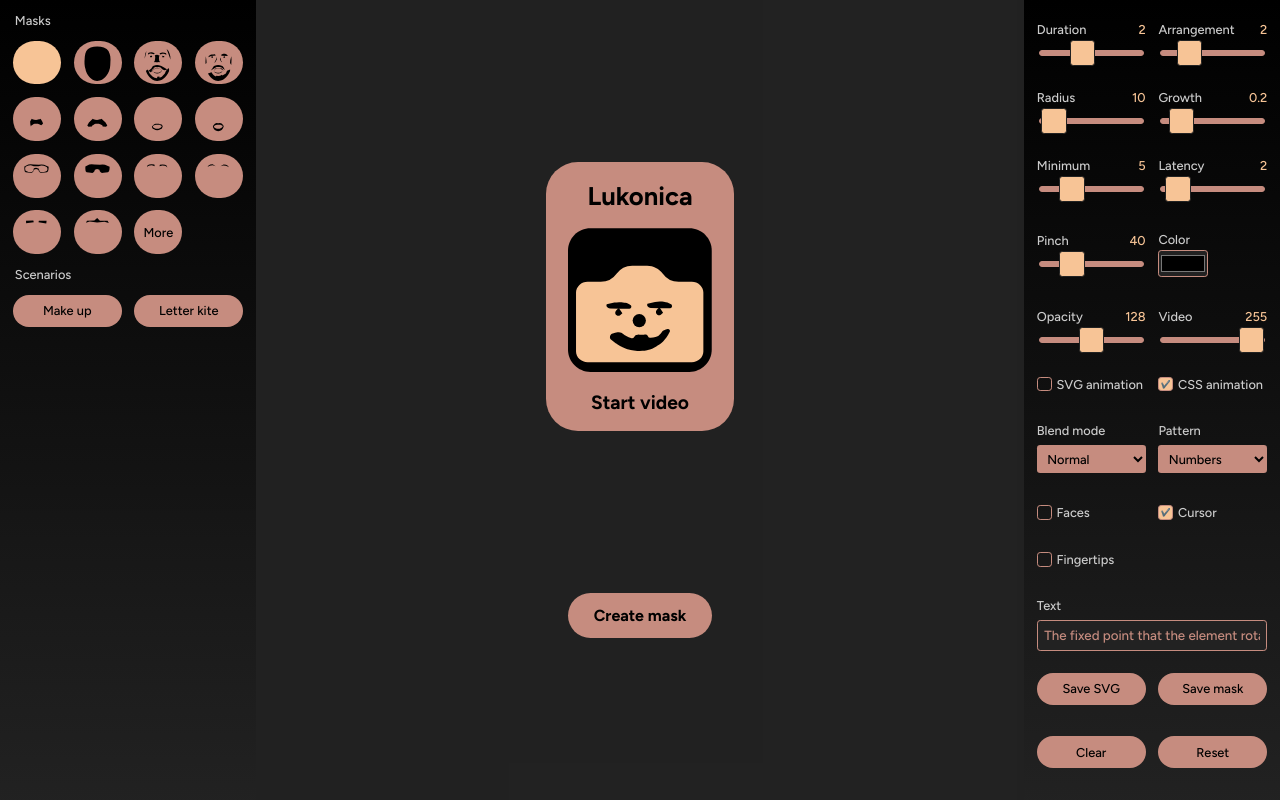
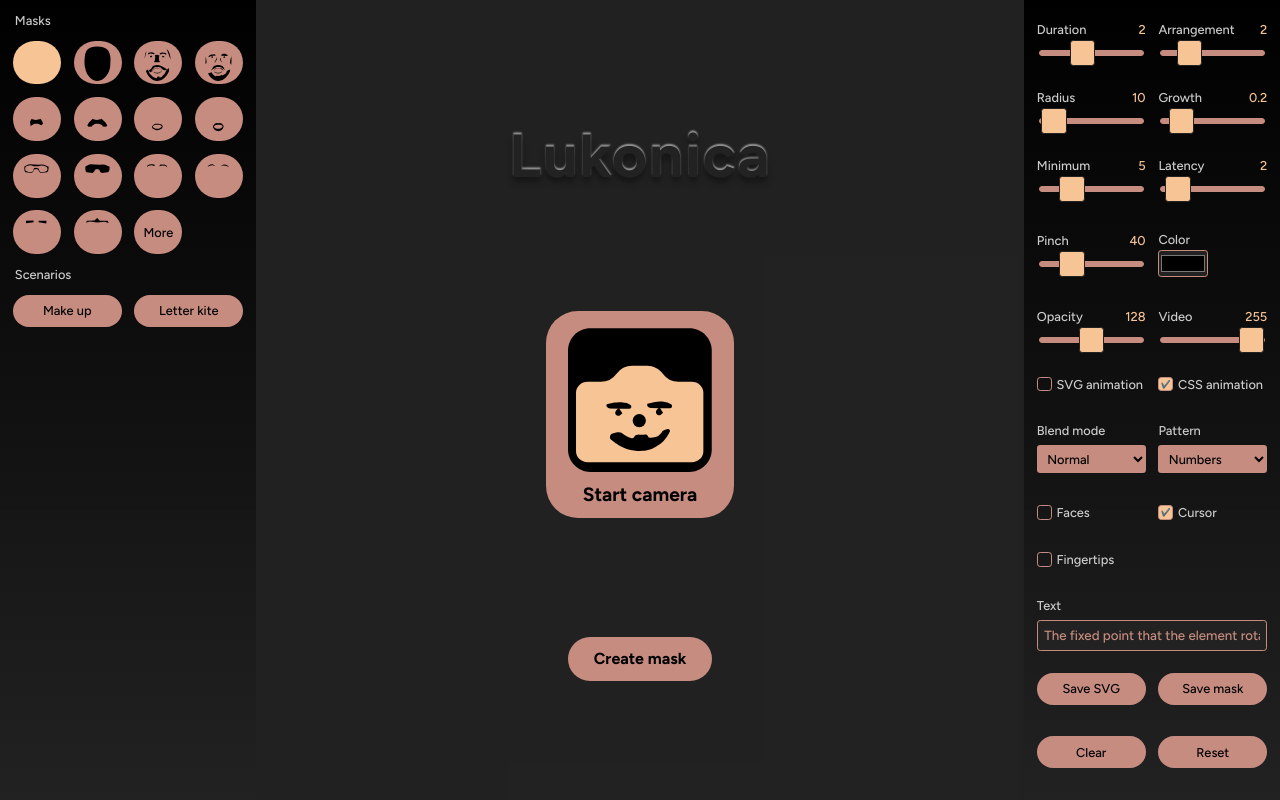
Before and after one commit to cincplug/lukonica, a React (Create React App) app: page / in a window 1280 px wide. Built offline with nearby package versions, Linux system fonts and the light colour scheme.

Commit message:
Improve splash

```diff
--- a/src/components/App.js
+++ b/src/components/App.js
@@ -116,7 +116,6 @@ const App = () => {
   };
 
   const handlePlayButtonClick = (event) => {
-    console.warn(points);
     setIsStarted((prevIsStarted) => {
       setSetup((prevSetup) => {
         if (stopDetector && prevIsStarted) {
@@ -221,7 +220,7 @@ const App = () => {
             className="splash-button video-button pause-button"
             onClick={handlePlayButtonClick}
           >
-            Stop video
+            Stop camera
           </button>
         </>
       )}
--- a/src/components/Splash.js
+++ b/src/components/Splash.js
@@ -3,14 +3,10 @@ const Splash = (props) => {
   const { setIsEditing, handlePlayButtonClick } = props;
   return (
     <div className="wrap splash">
+      <h1>Lukonica</h1>
       <button onClick={handlePlayButtonClick}>
-        <h1>
-          Lukonica
-        </h1>
         <img src={logo} alt="logo" />
-        <h2>
-          Start video
-        </h2>
+        <h2>Start camera</h2>
       </button>
       <div className="buttons">
         <button
--- a/src/styles.scss
+++ b/src/styles.scss
@@ -89,7 +89,6 @@ button {
   border-radius: 2rem;
   font-size: var(--font-size-m);
   &.splash-button {
-    width: 9rem;
     margin: 0 var(--gap);
     padding: var(--gap) var(--gap-double);
     font-size: var(--font-size-l);
@@ -430,7 +429,17 @@ label {
   justify-content: space-evenly;
   img {
     max-width: 9rem;
-    margin: 0 1rem;
+    margin: 1rem 1rem 0;
+  }
+  h1 {
+    margin: 0;
+    letter-spacing: 0.1rem;
+    font-size: 3.8rem;
+    text-shadow: 0 0.3rem 0.4rem #0006, 0 -0.1rem 0.1rem #fff8;
+    color: var(--color-black-light);
+  }
+  h2 {
+    margin: 0.5rem 0 0.7rem;
   }
 }
 
```
